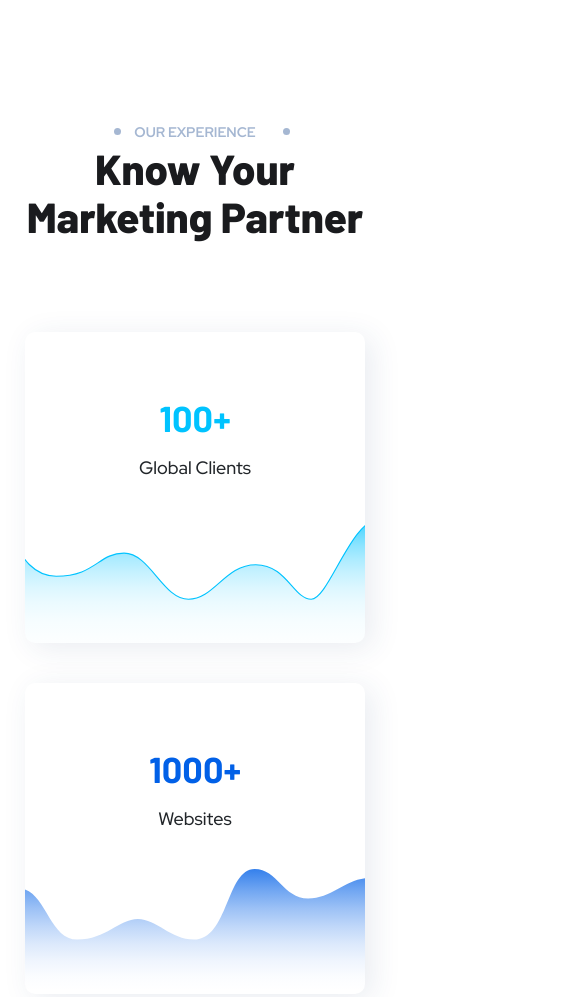
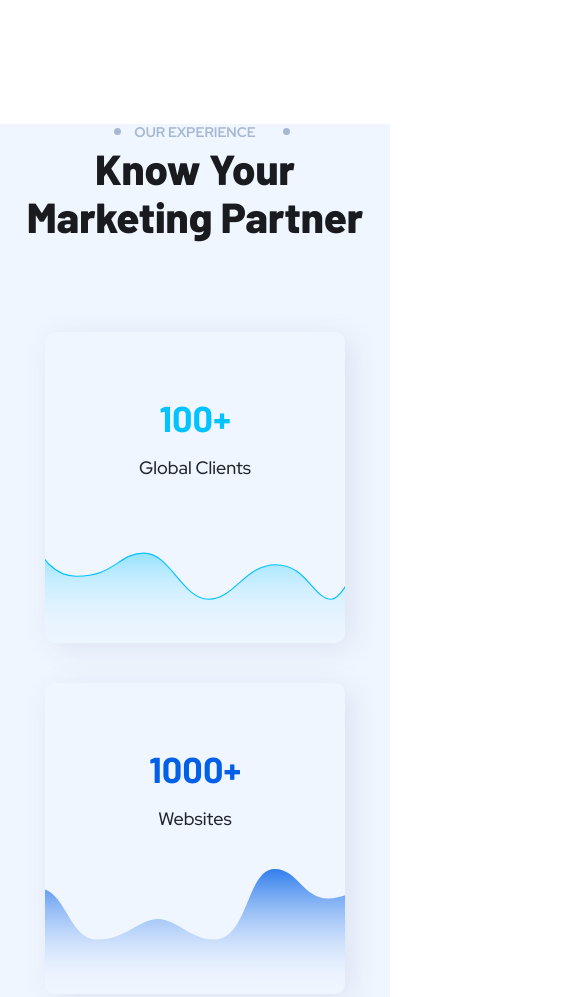
Before and after one commit to CoderPlace-Software/targeted-bits, a website: page src/index.html in a window 390 px wide. Shown: the part 1280-2277 px from the top of the page, 585 px wide, since content can reach past the window. Drawn offline with Linux system fonts and the light colour scheme; files whose address does not match are found by name.

Commit message:
add responsive services

```diff
--- a/src/scss/components/_services.scss
+++ b/src/scss/components/_services.scss
@@ -1,5 +1,3 @@
-@import "mixins";
-
 .services {
   padding-top: 165px;
   background-color: $background-color;
--- a/src/scss/style.scss
+++ b/src/scss/style.scss
@@ -1,11 +1,19 @@
 // General Styles
+
 @import "fonts";
+
 @import "variables";
+
 @import "bootstrap";
+
 @import "general";
 
+@import "mixins";
+
 // UI Components
+
 @import "ui";
 
 // Page Components
+
 @import "components";
```
Also changed, not shown: src/scss/_bootstrap.scss (+37 -0 lines), src/scss/_fonts.scss (+7 -0 lines), src/css/style.min.css, src/scss/_mixins.scss (renamed from src/scss/components/_mixins.scss).
